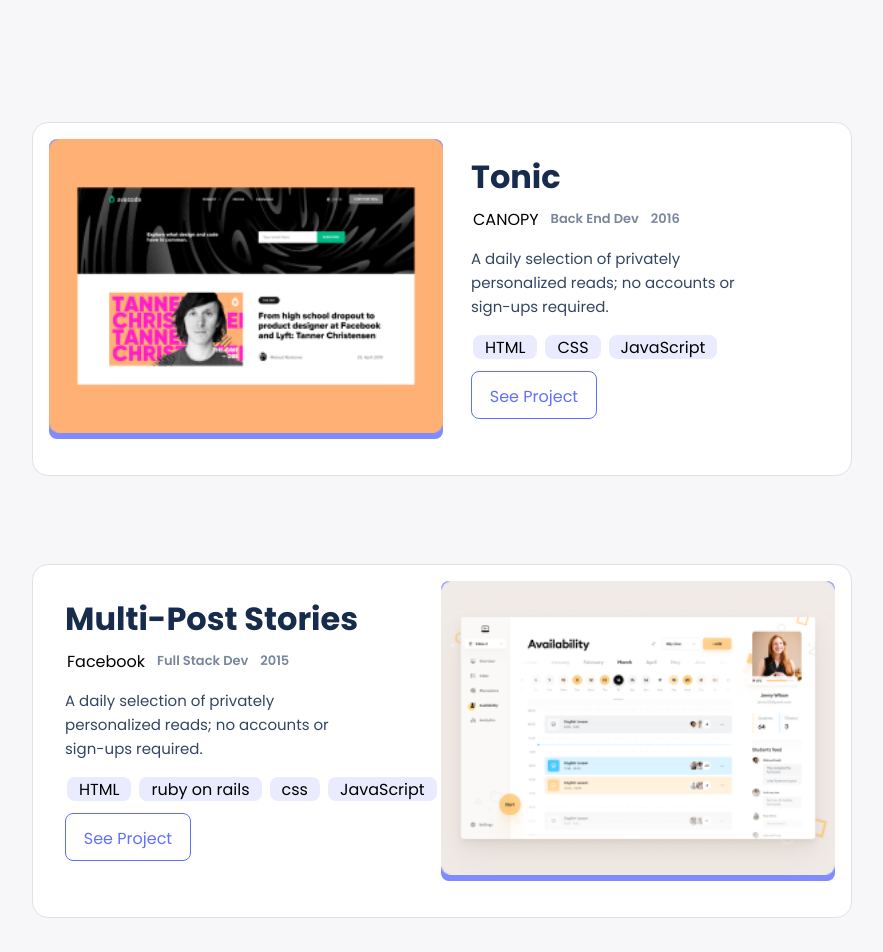
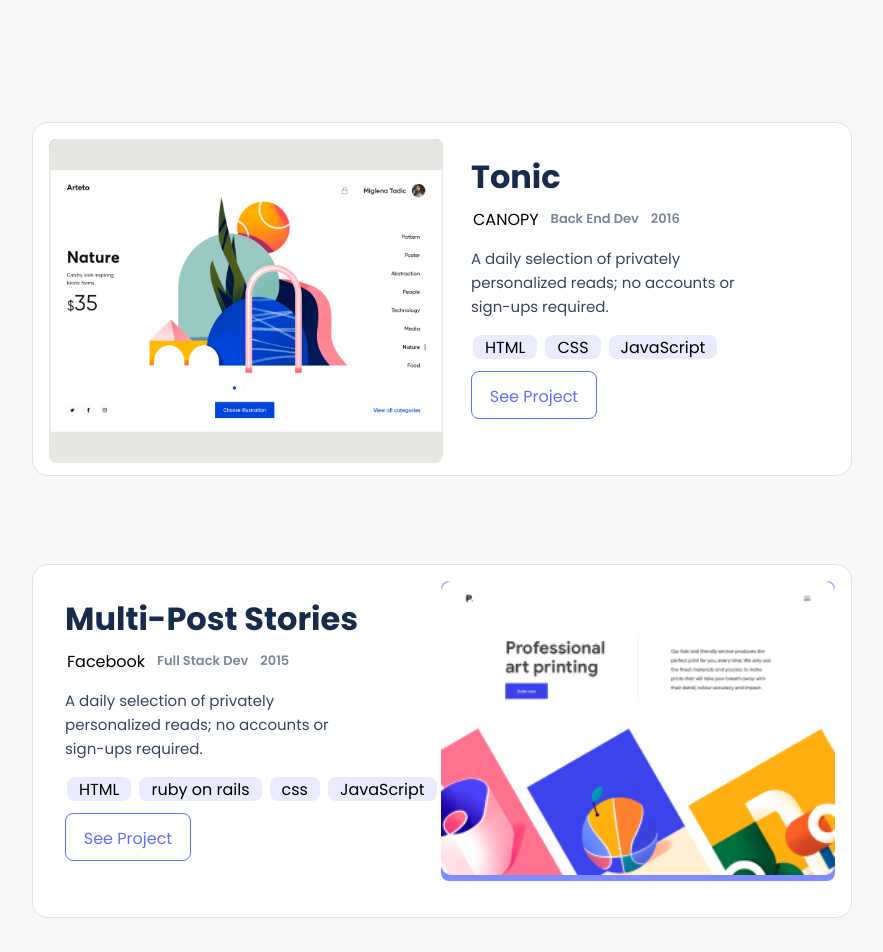
Before and after one commit to the-faizmohammad/my-portfolio, a website: page index.html in a window 1280 px wide. Shown: the part 1300-2252 px from the top of the page, without its empty margins (203-1086 px from the left). Drawn offline with Linux system fonts and the light colour scheme.

Commit message:
upadted image in index.html

```diff
--- a/index.html
+++ b/index.html
@@ -51,7 +51,7 @@
     <section class="works">
       <div class="card-reverse">
         <div class="snap">
-          <img src="./assets/Snapshoot Portfolio.png"/>
+          <img src="./assets/Snapshoot Portfolio9.png"/>
         </div>
         <div class="block">
           <div class="blocktexts">
@@ -81,7 +81,7 @@
       </div>
       <div class="card">
         <div class="snap">
-          <img src="./assets/Snapshoot Portfolio (1).png"/>
+          <img src="./assets/Snapshoot Portfolio (5).png"/>
         </div>
         <div class="block">
           <div class="blocktexts">
@@ -112,7 +112,7 @@
       </div>
       <div class="card-reverse">
         <div class="snap">
-          <img src="./assets/Snapshoot Portfolio (2).png"/>
+          <img src="./assets/Snapshoot Portfolio.png"/>
         </div>
         <div class="block">
           <div class="blocktexts">
@@ -143,7 +143,7 @@
       </div>
       <div class="card">
         <div class="snap">
-          <img src="./assets/Snapshoot Portfolio (5).png"/>
+          <img src="./assets/Snapshoot Portfolio (2).png"/>
         </div>
         <div class="block">
           <div class="blocktexts">
```
Also changed, not shown: assets/Header bg (1).png (added), assets/Snapshoot Portfolio9.png (added), assets/contact form background shapes (1).png (added).
